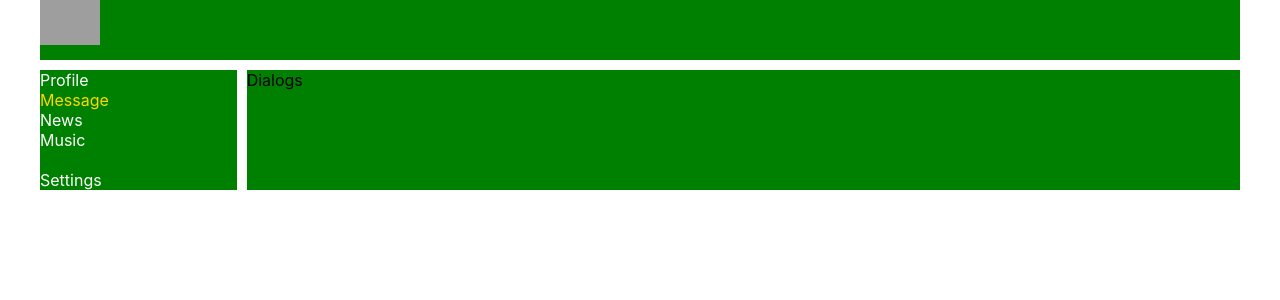
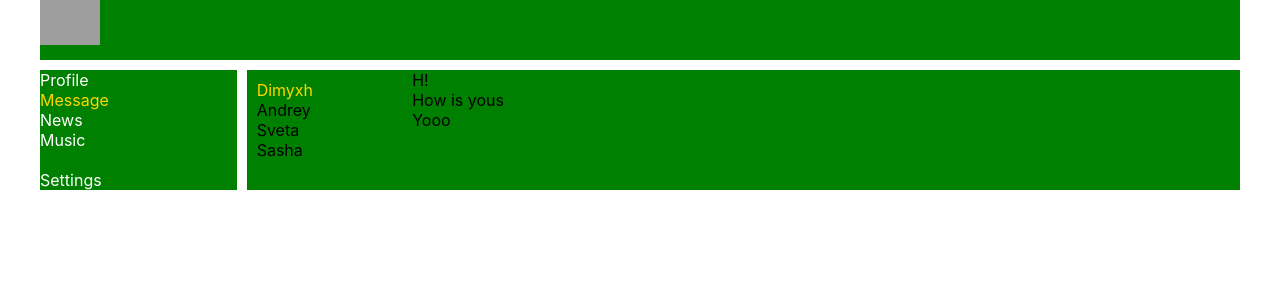
Before and after one commit to NantVim/SNR, a React (Create React App) app: page /dialogs in a window 1280 px wide. Shown: the top 300 px of the page. Built offline with nearby package versions, Linux system fonts and the light colour scheme; grey boxes are pictures that could not be loaded; the HTML template or start-up script is replaced by a standard one.

Commit message:
Added dialogue

```diff
--- a/src/components/Dialogs/Dialogs.jsx
+++ b/src/components/Dialogs/Dialogs.jsx
@@ -3,8 +3,26 @@ import s from './Dialogs.module.css';
 
 const Dialogs = (props) => {
   return(
-    <div>
-      Dialogs
+    <div className={s.dialogs}>
+      <div className={s.dialogsItems}>
+        <div className={s.dialog + ' ' + s.active}>
+          Dimyxh
+        </div>
+        <div className={s.dialog}>
+          Andrey
+        </div>
+        <div className={s.dialog}>
+          Sveta
+        </div>
+        <div className={s.dialog}>
+          Sasha
+        </div>
+      </div>
+      <div className={s.messages}>
+        <div className={s.message}>H!</div>
+        <div className={s.message}>How is yous</div>
+        <div className={s.message}>Yooo</div>
+      </div>
     </div>
   );
 };
--- a/src/components/Dialogs/Dialogs.module.css
+++ b/src/components/Dialogs/Dialogs.module.css
@@ -0,0 +1,24 @@
+.dialogs {
+    display: grid;
+    grid-template-columns: 2fr 10fr;
+}
+
+.dialogsItems {
+    padding: 10px;
+}
+
+.dialogsItems {
+    padding: 10px;
+}
+
+.dialogsItems  .active{
+    color: gold;
+}
+
+.messages {
+
+}
+
+.messages .message{
+
+}
```
Also changed, not shown: 2 other files (tests, documents, lock files or other folders).
